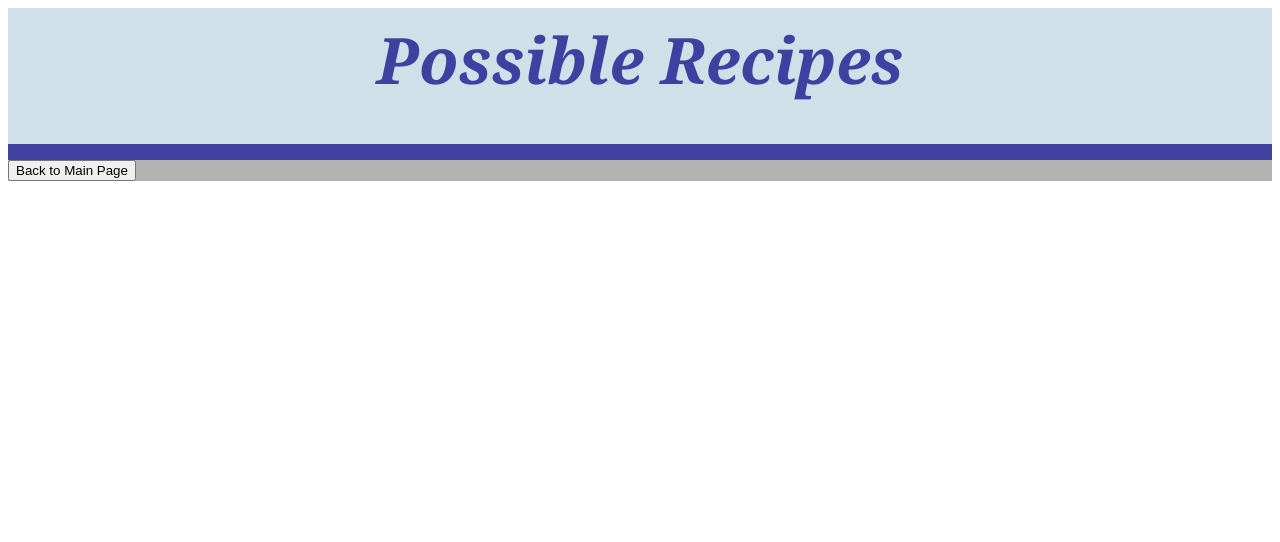
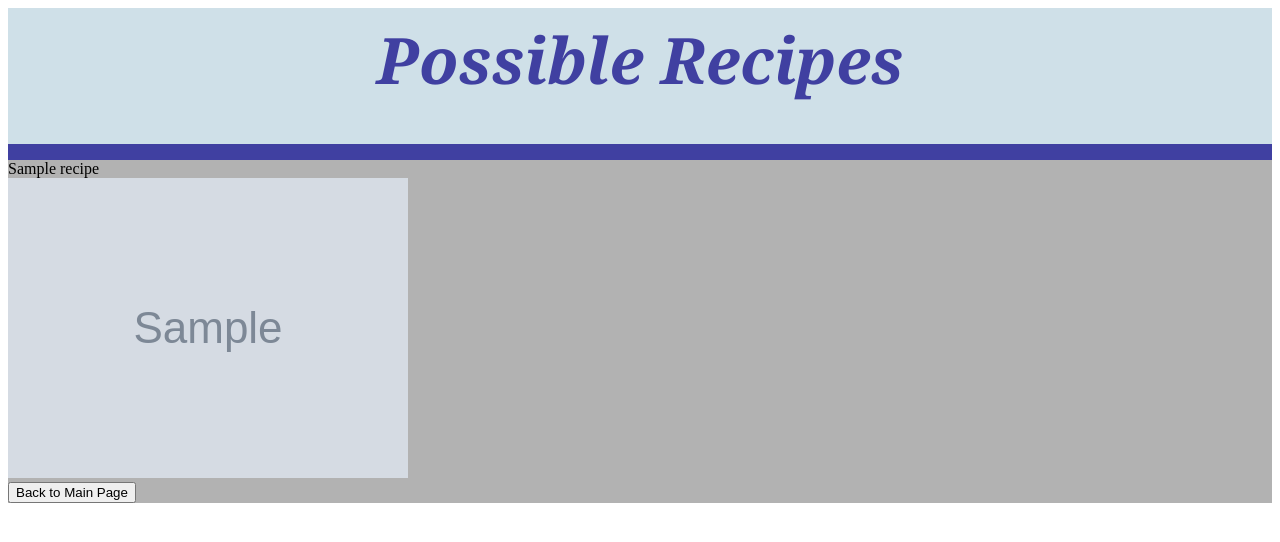
Before and after one commit to StevenFein/FridgePal, a Python web app: template Templates/Recipes.html in a window 1280 px wide. Shown: the top 542 px of the page. Run offline with Jinja, Linux system fonts and the light colour scheme; the template is opened without the code that fills it: most values are stand-ins (such as "Sample title", 1, 10 or a date in 2020); grey boxes marked "Sample" are stand-in pictures.

Commit message:
got possible recipes page to work

```diff
--- a/Templates/Recipes.html
+++ b/Templates/Recipes.html
@@ -9,6 +9,11 @@
       <div class="content-item title">Possible Recipes</div>
     <div id="body">
       <div id="spacewithcolor"></div>
+      {% for recipe in recipes %}
+          {{recipe["title"]}}<br>
+          <img src="{{recipe['image']}}"><br>
+      {% endfor %}
     <a href="/"><button class="main" id="backbutton">Back to Main Page</button></a>
+    </div>
       </body>
 </html>
```
Also changed, not shown: main.py (+5 -2 lines).
